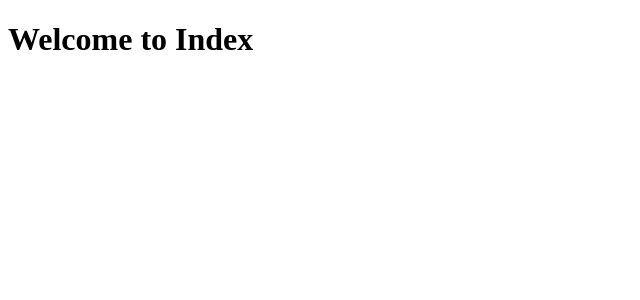
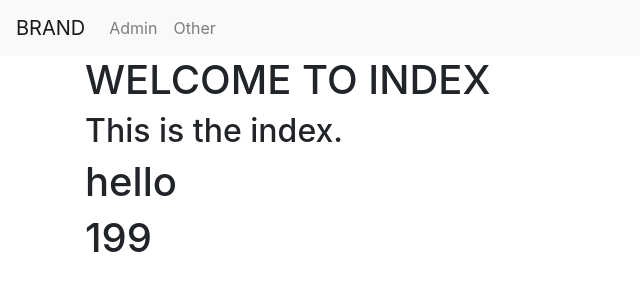
Before and after one commit to vmohan96/Django-Practice, a Django app: page / in a window 1280 px wide. Shown: the top 300 px of the page, without its empty margins (0-640 px from the left). Run offline with Django 3.2, Linux system fonts and the light colour scheme; some libraries are stand-ins or nearby versions.

Commit message:
template filters

```diff
--- /dev/null
+++ b/learningtemplates/basicapp/templatetags/my_templates.py
@@ -0,0 +1,14 @@
+from django import template
+
+register = template.Library()
+
+
+@register.filter(name='cut')
+def cut(value, arg):
+    """
+    This cuts out all values of arg from the string
+    """
+    return value.replace(arg, '')
+
+
+# register.filter('cut',cut)
--- a/learningtemplates/basicapp/views.py
+++ b/learningtemplates/basicapp/views.py
@@ -2,7 +2,8 @@ from django.shortcuts import render
 
 # Create your views here.
 def index(request):
-    return render(request, 'basicapp/index.html')
+    context_dict = {'text':'hello world','number':100}
+    return render(request, 'basicapp/index.html', context_dict)
 
 def other(request):
     return render(request, 'basicapp/other.html')
--- a/learningtemplates/templates/basicapp/base.html
+++ b/learningtemplates/templates/basicapp/base.html
@@ -0,0 +1,37 @@
+<!DOCTYPE html>
+<html lang="en" dir="ltr">
+  <head>
+    <meta charset="utf-8">
+    <title></title>
+    <link rel="stylesheet" href="https://stackpath.bootstrapcdn.com/bootstrap/4.3.1/css/bootstrap.min.css" integrity="sha384-ggOyR0iXCbMQv3Xipma34MD+dH/1fQ784/j6cY/iJTQUOhcWr7x9JvoRxT2MZw1T" crossorigin="anonymous">
+  </head>
+  <body>
+    <nav class="navbar navbar-expand-lg navbar-light bg-light">
+      <a class="navbar-brand" href="{% url 'index' %}">BRAND</a>
+      <button class="navbar-toggler" type="button" data-toggle="collapse" data-target="#navbarNav" aria-controls="navbarNav" aria-expanded="false" aria-label="Toggle navigation">
+        <span class="navbar-toggler-icon"></span>
+      </button>
+      <div class="collapse navbar-collapse" id="navbarNav">
+        <ul class="navbar-nav">
+          <li class="nav-item">
+            <a class="nav-link" href="{% url 'admin:index' %}">Admin</a>
+          </li>
+          <li class="nav-item">
+            <a class="nav-link" href="{% url 'basicapp:other' %}">Other</a>
+          </li>
+
+        </ul>
+      </div>
+    </nav>
+
+    <div class="container">
+
+      {% block body_block %}
+      <!-- Anything outside of this will be inherited if you extend -->
+      {% endblock %}
+
+    </div>
+
+
+  </body>
+</html>
--- a/learningtemplates/templates/basicapp/index.html
+++ b/learningtemplates/templates/basicapp/index.html
@@ -1,11 +1,15 @@
 <!DOCTYPE html>
-<html lang="en" dir="ltr">
-  <head>
-    <meta charset="utf-8">
-    <title></title>
-  </head>
-  <body>
-    <h1>Welcome to Index</h1>
 
-  </body>
-</html>
+{% extends "basicapp/base.html" %}
+
+{% load my_templates %}
+
+  {% block body_block %}
+  <h1>WELCOME TO INDEX</h1>
+  <h2>This is the index.</h2>
+
+  <h1>{{ text|cut:'world' }}</h1>
+  <h1>{{ number|add:"99" }}</h1>
+
+
+  {% endblock %}
```
Also changed, not shown: learningtemplates/templates/basicapp/other.html (+6 -9 lines), learningtemplates/basicapp/templatetags/__init__.py (added).
